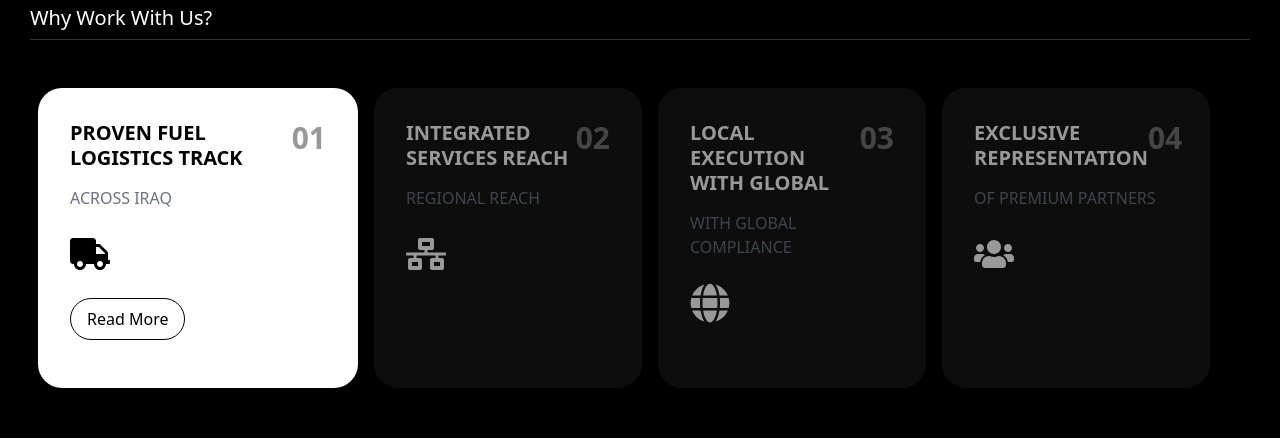
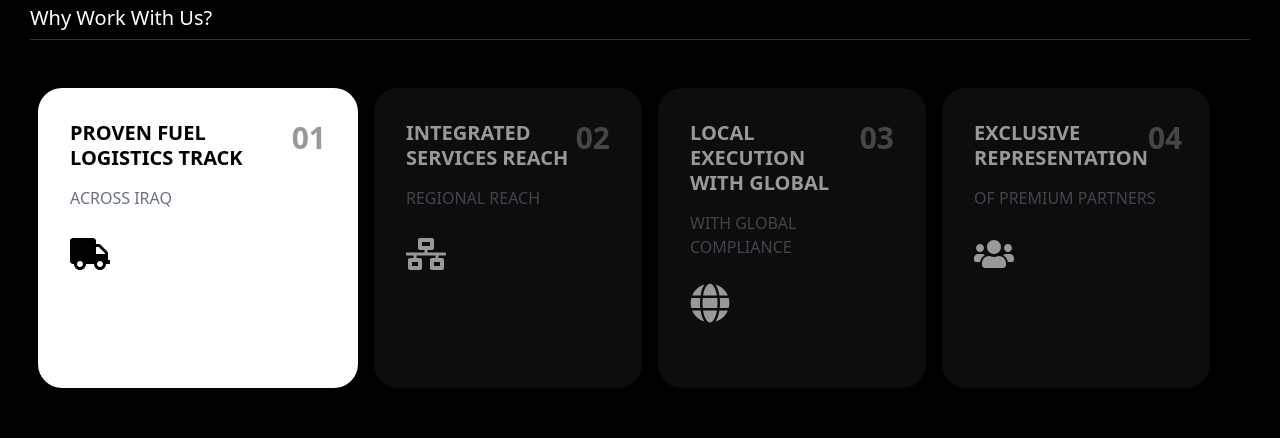
Before and after one commit to AbdulramanOmar/bawat, a Next.js app: page /services in a window 1280 px wide. Shown: the part 1634-2072 px from the top of the page. Built offline with nearby package versions, Linux system fonts and the light colour scheme.

Commit message:
Update WhyWorkWithUs.jsx

```diff
--- a/src/app/components/WhyWorkWithUs.jsx
+++ b/src/app/components/WhyWorkWithUs.jsx
@@ -66,11 +66,6 @@ export default function WhyWorkWithUs() {
                 <div className="flex items-center gap-2">
                   {item.icon}
                 </div>
-                {isActive && (
-                  <button className="mt-6 px-4 py-2 border border-black rounded-full font-medium hover:bg-black hover:text-white transition">
-                    Read More
-                  </button>
-                )}
               </motion.div>
             );
           })}
```
